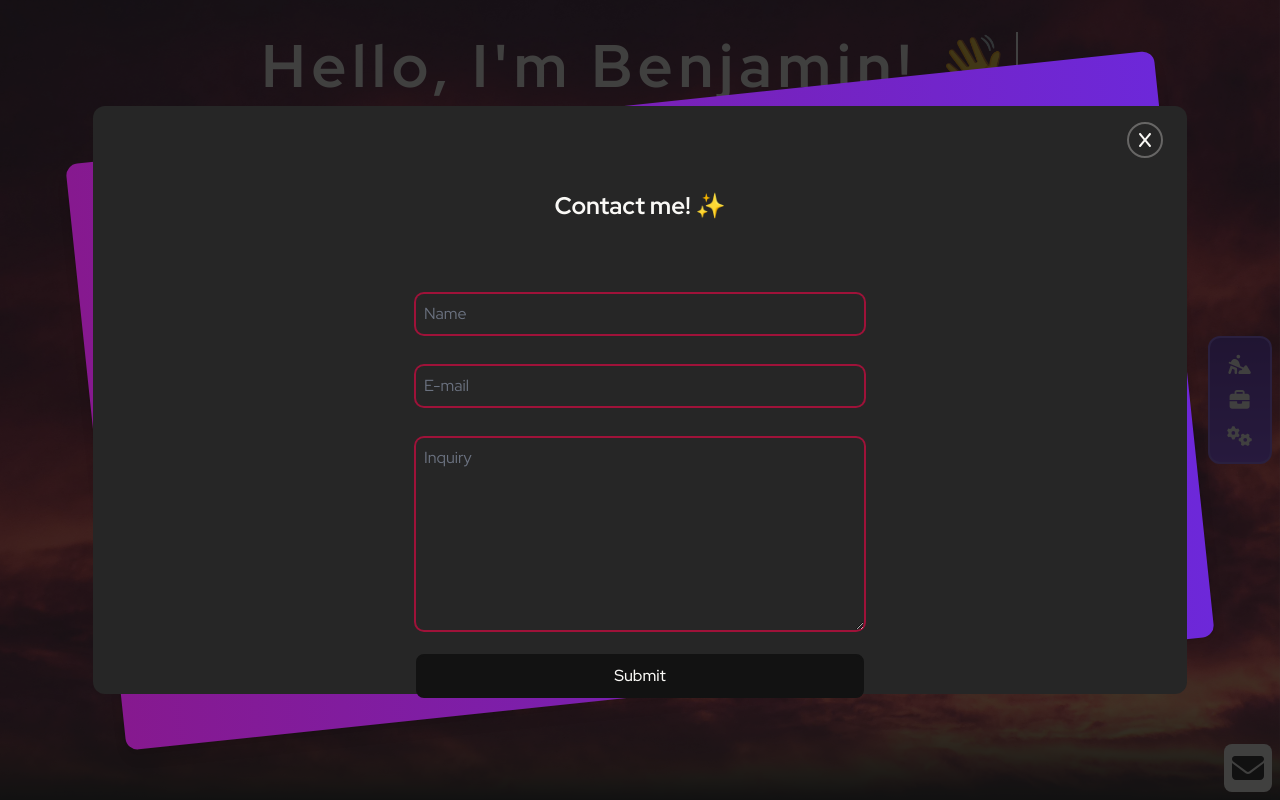
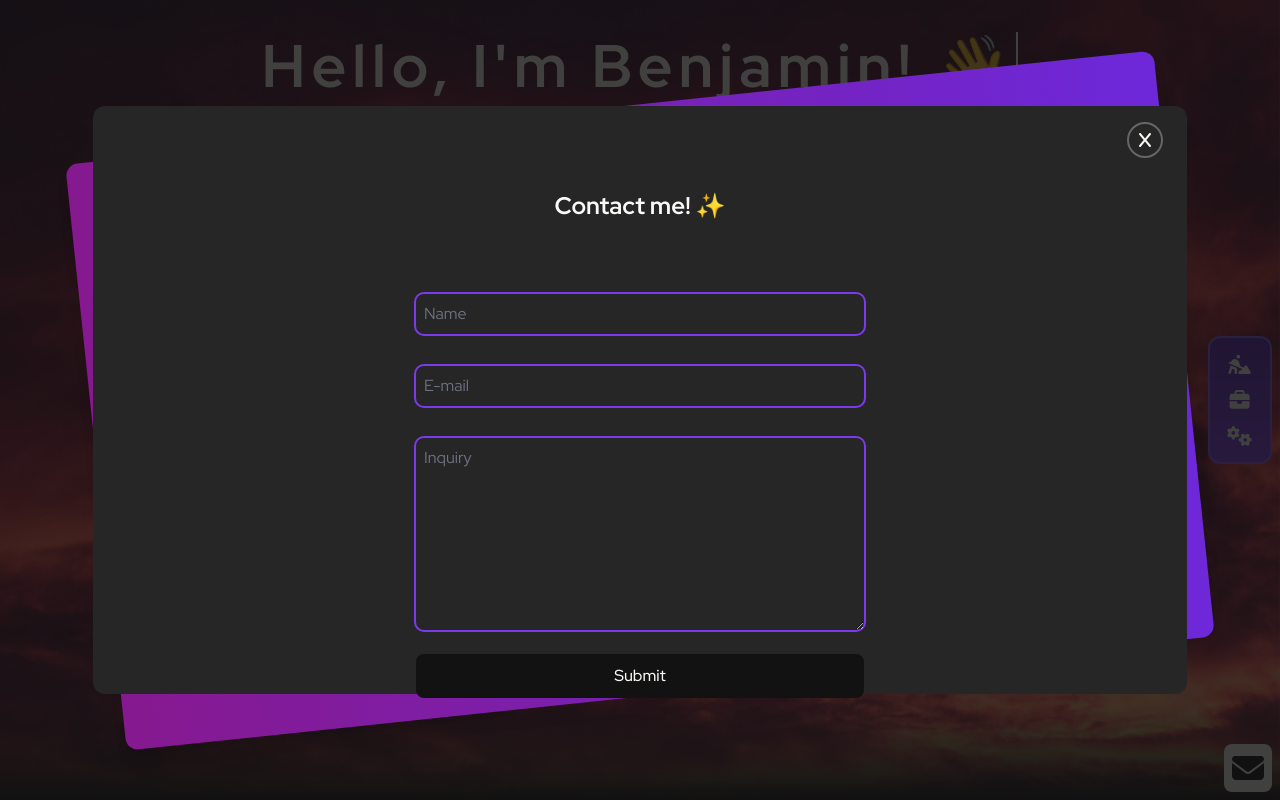
Before and after one commit to AI-nsley69/portfolio, a Vue app: page / in a window 1280 px wide. Both pictures are taken after a click on the icon 1248 px from the left and 768 px from the top of the page. Built offline with nearby package versions, Linux system fonts and the light colour scheme.

Commit message:
Change color to violet for ui form

```diff
--- a/src/components/EmailForm.vue
+++ b/src/components/EmailForm.vue
@@ -40,13 +40,13 @@
               type="text"
               id="name"
               name="name"
-              class="peer bg-transparent h-10 rounded-lg text-gray-200 placeholder-transparent ring-2 px-2 ring-rose-800 focus:ring-rose-600 focus:outline-none"
+              class="peer bg-transparent h-10 rounded-lg text-gray-200 placeholder-transparent ring-2 px-2 ring-violet-600 focus:ring-violet-400 focus:outline-none"
               placeholder="Your Name"
               required
             />
             <label
               for="name"
-              class="absolute cursor-text left-0 -top-3 text-sm text-gray-500 bg-neutral-800 mx-1 px-1 peer-placeholder-shown:text-base peer-placeholder-shown:text-gray-500 peer-placeholder-shown:top-2 peer-focus:-top-3 peer-focus:text-rose-600 peer-focus:text-sm transition-all"
+              class="absolute cursor-text left-0 -top-3 text-sm text-gray-500 bg-neutral-800 mx-1 px-1 peer-placeholder-shown:text-base peer-placeholder-shown:text-gray-500 peer-placeholder-shown:top-2 peer-focus:-top-3 peer-focus:text-violet-400 peer-focus:text-sm transition-all"
               >Name</label
             >
           </div>
@@ -57,13 +57,13 @@
               type="email"
               id="email"
               name="email"
-              class="peer bg-transparent h-10 rounded-lg text-gray-200 placeholder-transparent ring-2 px-2 ring-rose-800 focus:ring-rose-600 focus:outline-none"
+              class="peer bg-transparent h-10 rounded-lg text-gray-200 placeholder-transparent ring-2 px-2 ring-violet-600 focus:ring-violet-400 focus:outline-none"
               placeholder="E-mail"
               required
             />
             <label
               for="email"
-              class="absolute cursor-text left-0 -top-3 text-sm text-gray-500 bg-neutral-800 mx-1 px-1 peer-placeholder-shown:text-base peer-placeholder-shown:text-gray-500 peer-placeholder-shown:top-2 peer-focus:-top-3 peer-focus:text-rose-600 peer-focus:text-sm transition-all"
+              class="absolute cursor-text left-0 -top-3 text-sm text-gray-500 bg-neutral-800 mx-1 px-1 peer-placeholder-shown:text-base peer-placeholder-shown:text-gray-500 peer-placeholder-shown:top-2 peer-focus:-top-3 peer-focus:text-violet-400 peer-focus:text-sm transition-all"
               >E-mail</label
             >
           </div>
@@ -74,20 +74,20 @@
               type="content"
               id="message"
               name="message"
-              class="peer bg-transparent h-48 rounded-lg text-gray-200 placeholder-transparent ring-2 px-2 ring-rose-800 focus:ring-rose-600 focus:outline-none"
+              class="peer bg-transparent h-48 rounded-lg text-gray-200 placeholder-transparent ring-2 px-2 ring-violet-600 focus:ring-violet-400 focus:outline-none"
               placeholder="Inquiry"
               required
             ></textarea>
             <label
               for="message"
-              class="absolute cursor-text left-0 -top-3 text-sm text-gray-500 bg-neutral-800 mx-1 px-1 peer-placeholder-shown:text-base peer-placeholder-shown:text-gray-500 peer-placeholder-shown:top-2 peer-focus:-top-3 peer-focus:text-rose-600 peer-focus:text-sm transition-all"
+              class="absolute cursor-text left-0 -top-3 text-sm text-gray-500 bg-neutral-800 mx-1 px-1 peer-placeholder-shown:text-base peer-placeholder-shown:text-gray-500 peer-placeholder-shown:top-2 peer-focus:-top-3 peer-focus:text-violet-400 peer-focus:text-sm transition-all"
               >Inquiry</label
             >
           </div>
           <div class="flex flex-row gap-2 justify-center w-full max-w-md">
             <button
               type="submit"
-              class="bg-black text-white px-4 py-2 rounded-lg w-full border-black border-2 hover:border-rose-800 active:border-rose-600"
+              class="bg-black text-white px-4 py-2 rounded-lg w-full border-black border-2 hover:border-violet-600 active:border-violet-400"
               @submit=""
             >
               Submit
```
